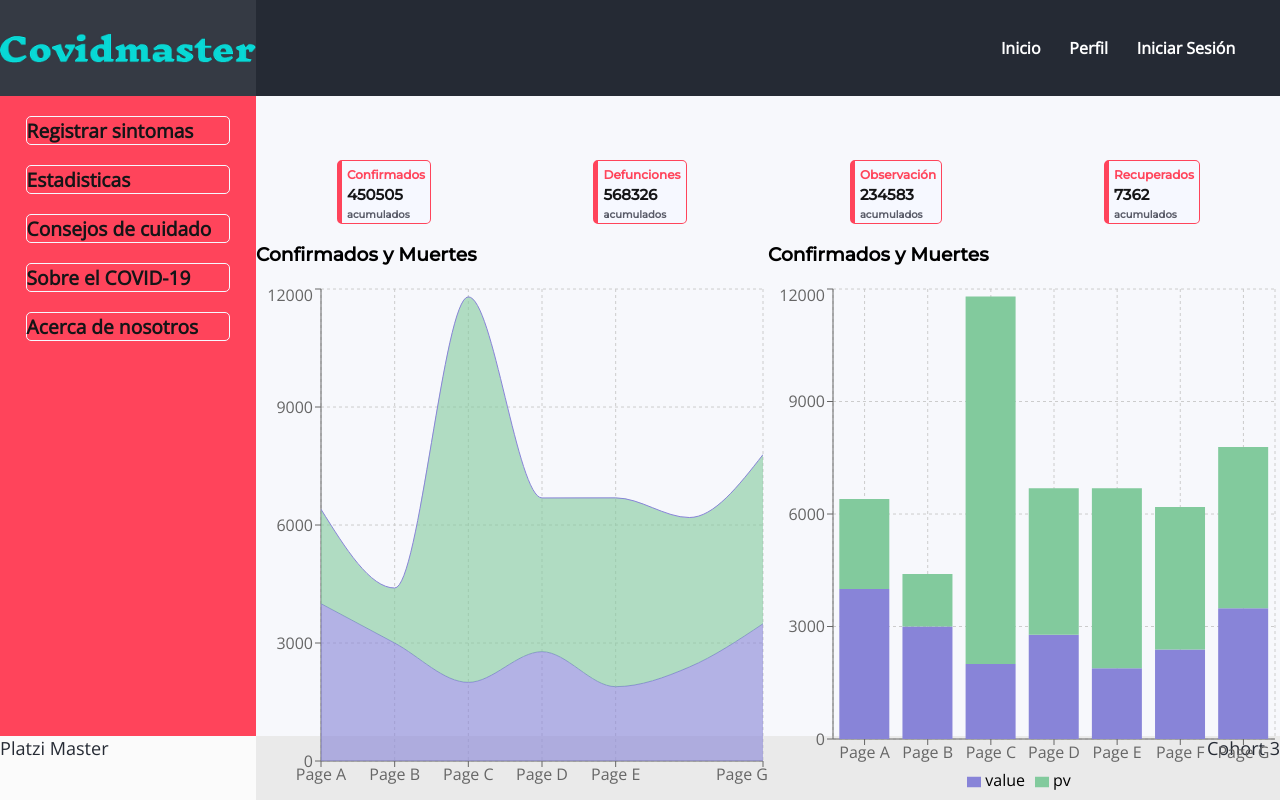
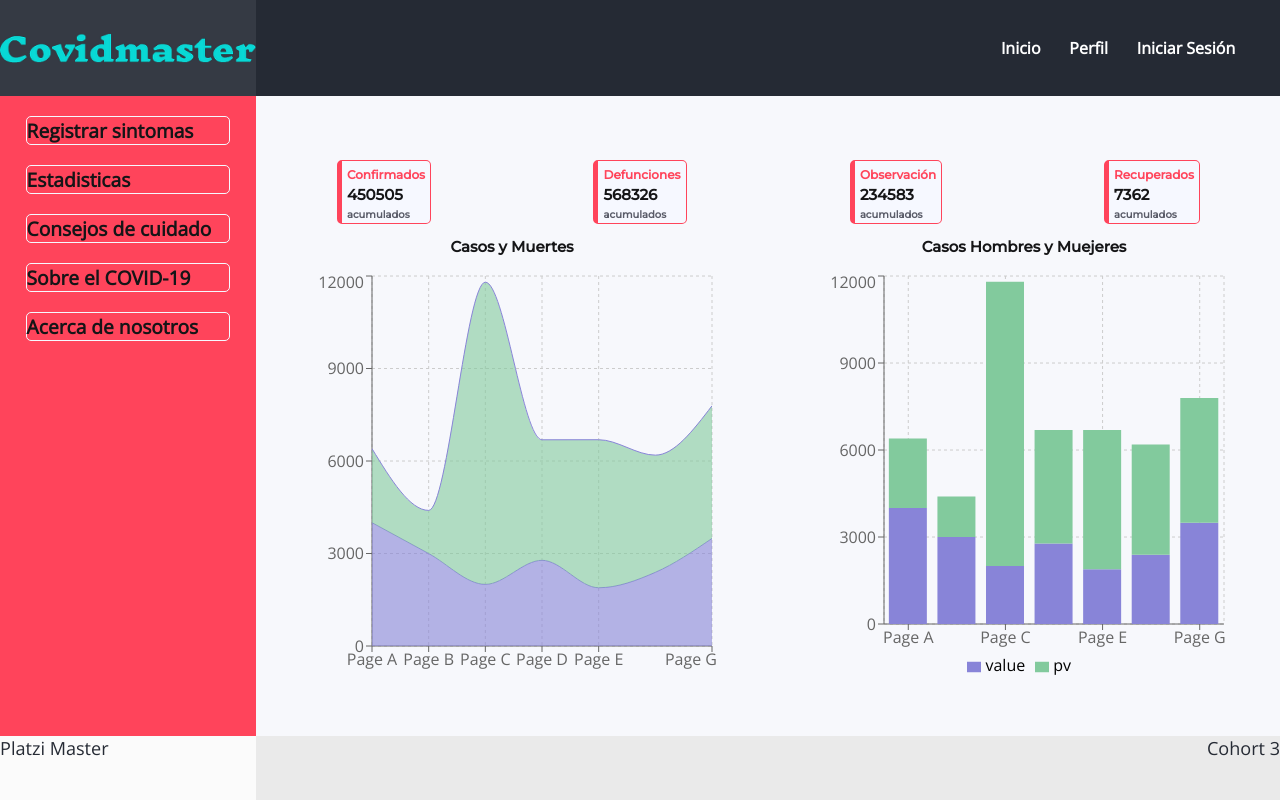
Before and after one commit to adcastiblanco/project-c3-covid, a React app: page / in a window 1280 px wide. Built offline with nearby package versions, Linux system fonts and the light colour scheme; no server answers.

Commit message:
Creation of DataCard

```diff
--- a/src/assets/styles/Main.scss
+++ b/src/assets/styles/Main.scss
@@ -5,3 +5,4 @@
 @import "./components/Home.scss";
 @import "./components/Sidebar.scss";
 @import "./components/Label.scss";
+@import "./components/DataCard.scss";
--- a/src/assets/styles/components/Dashboard.scss
+++ b/src/assets/styles/components/Dashboard.scss
@@ -1,7 +1,7 @@
 .dashboard{
   width: 100%;
   height: 100%;
-  background-color: $light-background;
+  background-color: $ligth-background;
   @include display-grid;
   @include grid-template-columns(1fr grid-repeat(3));
   @include grid-template-rows(10% 10% 80%);
@@ -26,6 +26,7 @@
     @include grid-row(2,3);
   }
   .graphContainer{
+    height: 100%;
     @include grid-row(3,4);
     @include grid-column(1,3);
   }
--- /dev/null
+++ b/src/assets/styles/components/DataCard.scss
@@ -0,0 +1,17 @@
+.container{
+  height: 100%;
+  width: 100%;
+  background: $ligth-background;
+  .title h1{
+    height: 20%;
+    width: 100%;
+    @include font-size(15px);
+    color: $black-color;
+    text-align: center;
+  }
+  .graph {
+    height: 80%;
+    width: 80%;
+    margin: 0 auto;
+  }
+}
--- a/src/assets/styles/variables.scss
+++ b/src/assets/styles/variables.scss
@@ -6,6 +6,6 @@ $gray-color-C3: #eaeaea;
 
 $primary-color: #ff445b;
 // $secundary-color: ;
-$light-background: #f7f8fc;
+$ligth-background: #f7f8fc;
 $black-color: #151517;
 $white-color: #f6f8ff;
--- a/src/components/Dashboard.jsx
+++ b/src/components/Dashboard.jsx
@@ -1,5 +1,6 @@
 import React, { useState, useEffect } from 'react'
-import RenderAreaChart from './RenderAreaChart'
+import DataCard from './DataCard';
+import RenderAreaChart from './RenderAreaChart';
 import RenderStackedBarChart from './RenderStackedBarChart';
 import Label from './Label';
 
@@ -51,12 +52,10 @@ const Dashboard = () => {
 				<Label title= "Recuperados" data='7362' color= 'green' />
 			</div>
 			<div className='graphContainer'>
-				<h3>Confirmados y Muertes</h3>
-				<RenderAreaChart className='graph' data = {API}/>
+				<DataCard title='Casos y Muertes' graph={<RenderAreaChart data={API}/>}/>
 			</div>
 			<div className='graphContainer2'>
-				<h3>Confirmados y Muertes</h3>
-				<RenderStackedBarChart className='graph' data = {API} />
+				<DataCard title='Casos Hombres y Muejeres' graph={<RenderStackedBarChart data = {API}/>} />
 			</div>
 		</section>
   )
--- /dev/null
+++ b/src/components/DataCard.jsx
@@ -0,0 +1,16 @@
+import React from 'react';
+
+const DataCard = ({title, graph}) => {
+  return (
+    <div className='container'>
+      <div className='title'>
+        <h1>{title}</h1>
+      </div>
+      <div className='graph'>
+        {graph}
+      </div>
+    </div>
+  );
+}
+
+export default DataCard;
```
